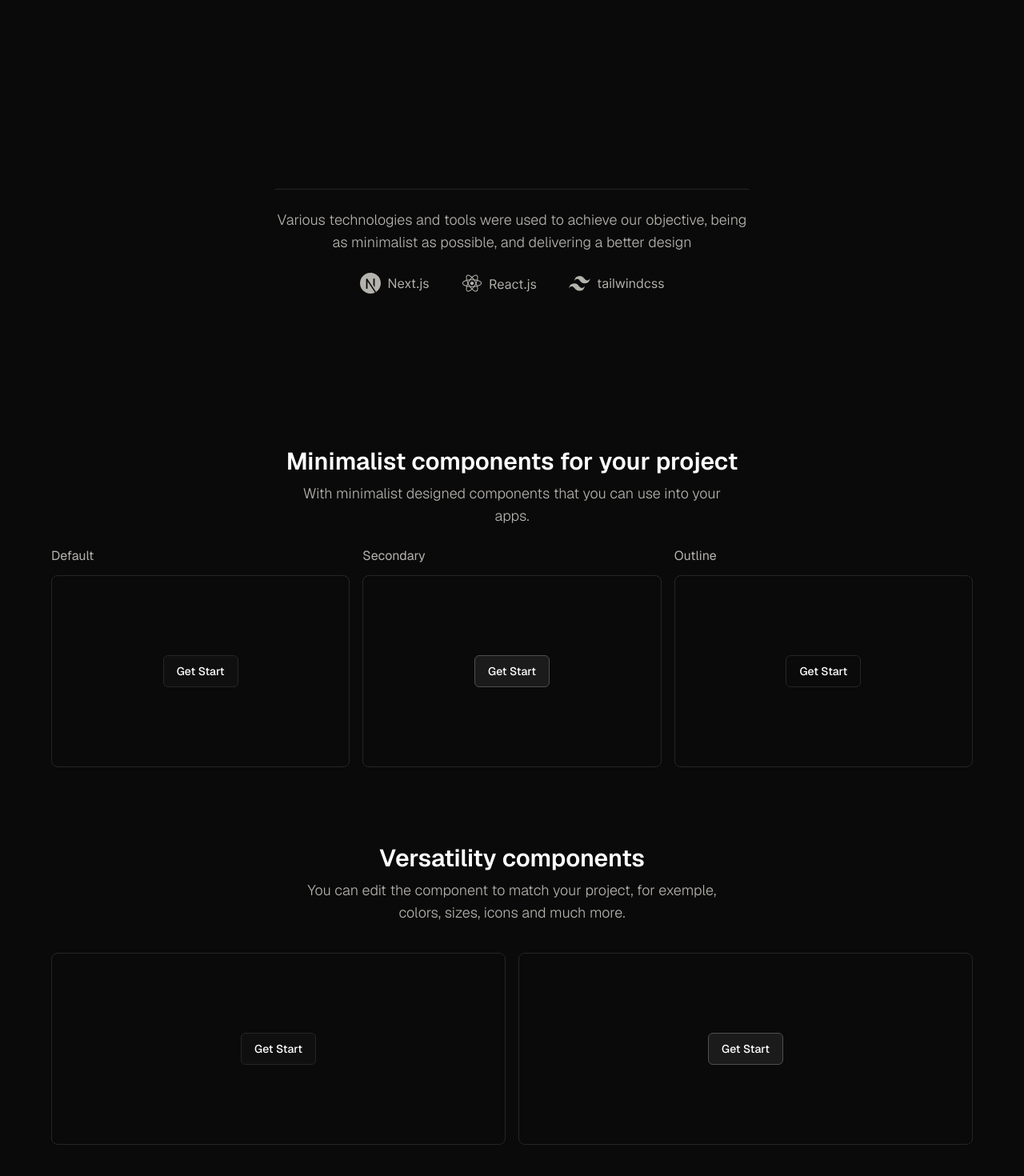
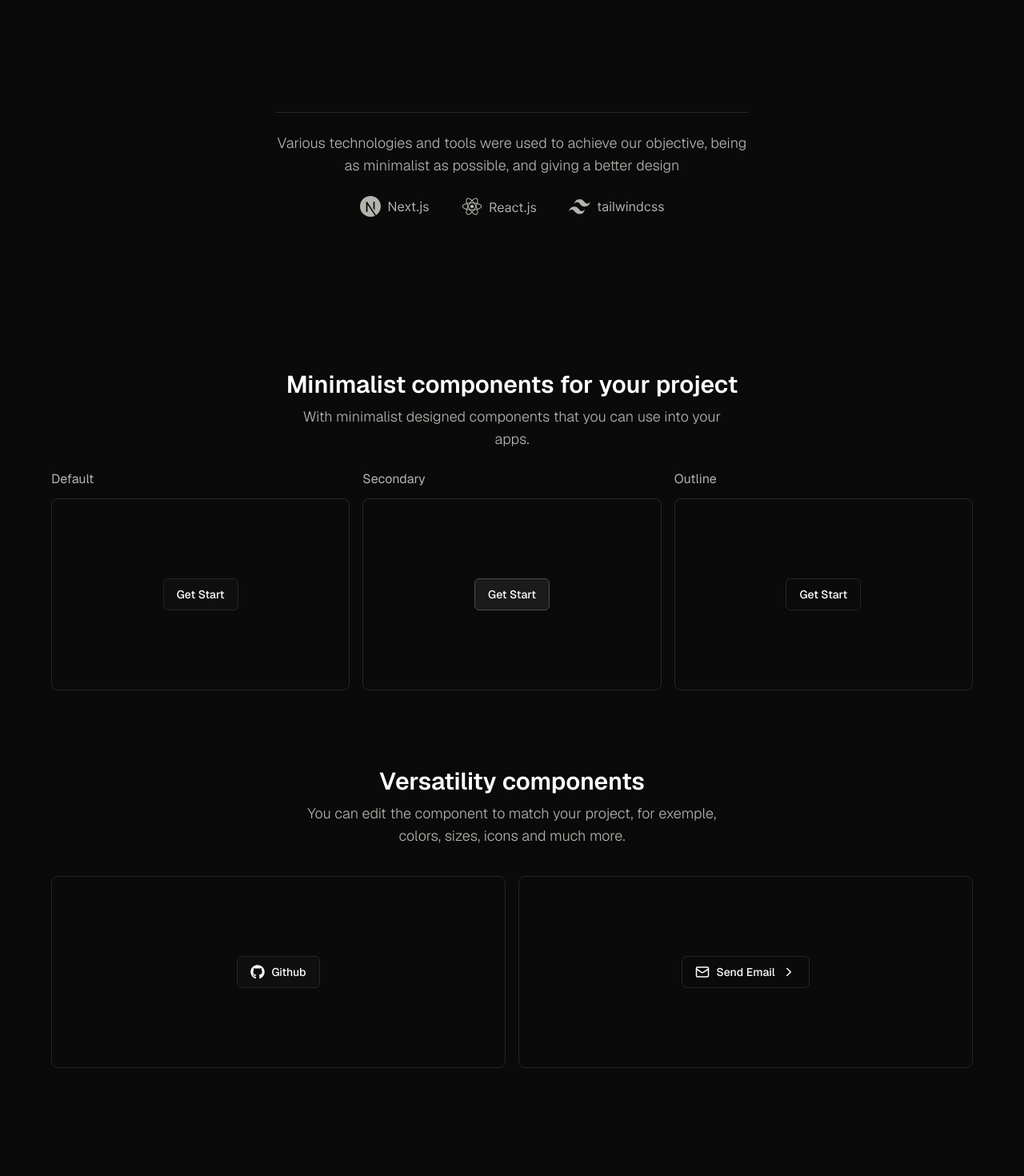
Before and after one commit to thiagomarim/core-ui, a Next.js app: page / in a window 1280 px wide. Shown: the part 672-2142 px from the top of the page at 80% size. Built offline with nearby package versions, Linux system fonts and the light colour scheme.

Commit message:
refactor: add new section to show the versatility of components

```diff
--- a/package.json
+++ b/package.json
@@ -12,9 +12,11 @@
     "class-variance-authority": "^0.7.0",
     "clsx": "^2.1.1",
     "geist": "^1.3.0",
+    "lucide-react": "^0.378.0",
     "next": "14.2.3",
     "react": "^18",
     "react-dom": "^18",
+    "react-icons": "^5.2.1",
     "tailwind-merge": "^2.3.0"
   },
   "devDependencies": {
--- a/src/components/component-section/index.tsx
+++ b/src/components/component-section/index.tsx
@@ -1,5 +1,7 @@
 import { Button } from "../ui/button";
 import CardIntro from "../card-intro";
+import { FaGithub } from "react-icons/fa";
+import { ChevronRight, Mail } from "lucide-react";
 
 export default function ComponentSection() {
   return (
@@ -38,10 +40,17 @@ export default function ComponentSection() {
 
         <div className="grid grid-cols-2 gap-4 mt-6">
           <CardIntro>
-            <Button>Get Start</Button>
+            <Button className="flex items-center gap-2" size={"default"}>
+              <FaGithub size={18} />
+              Github
+            </Button>
           </CardIntro>
           <CardIntro>
-            <Button variant={"secondary"}>Get Start</Button>
+            <Button variant={"outline"} className="flex items-center gap-2">
+              <Mail size={18} />
+              Send Email
+              <ChevronRight size={18} />
+            </Button>
           </CardIntro>
         </div>
       </div>
--- a/src/components/technologies-section/index.tsx
+++ b/src/components/technologies-section/index.tsx
@@ -2,11 +2,11 @@ import Image from "next/image";
 
 export default function TechnologiesSection() {
   return (
-    <section className="container flex flex-col items-center py-24">
+    <section className="container flex flex-col items-center pb-24">
       <div className="max-w-[592px] border-t border-[#262626]">
         <p className="text-center text-lg font-light text-secondary mt-6">
           Various technologies and tools were used to achieve our objective,
-          being as minimalist as possible, and delivering a better design
+          being as minimalist as possible, and giving a better design
         </p>
         <div className="flex items-center justify-center gap-10 mt-6">
           <Image
```
Also changed, not shown: 1 other file (tests, documents, lock files or other folders).
